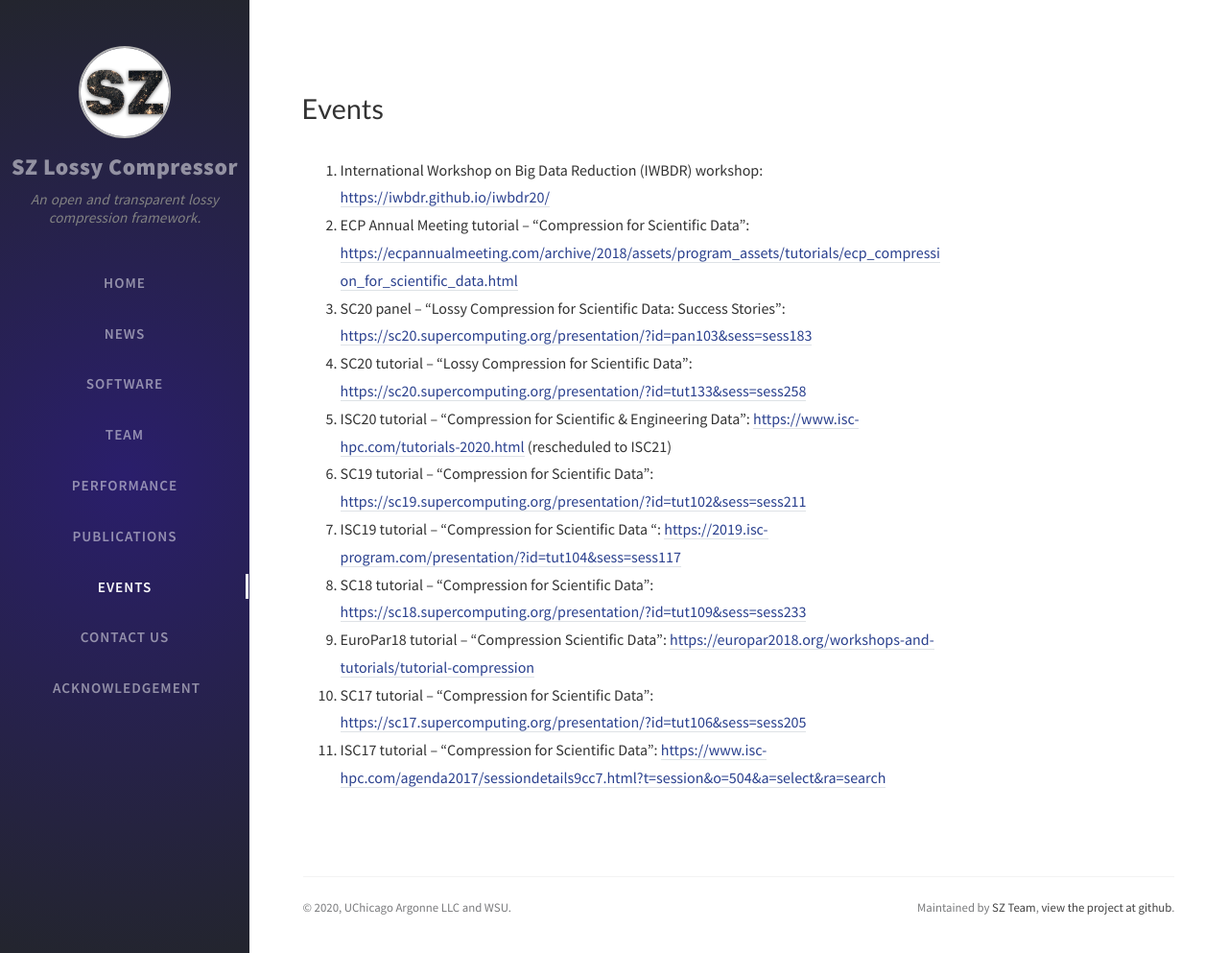
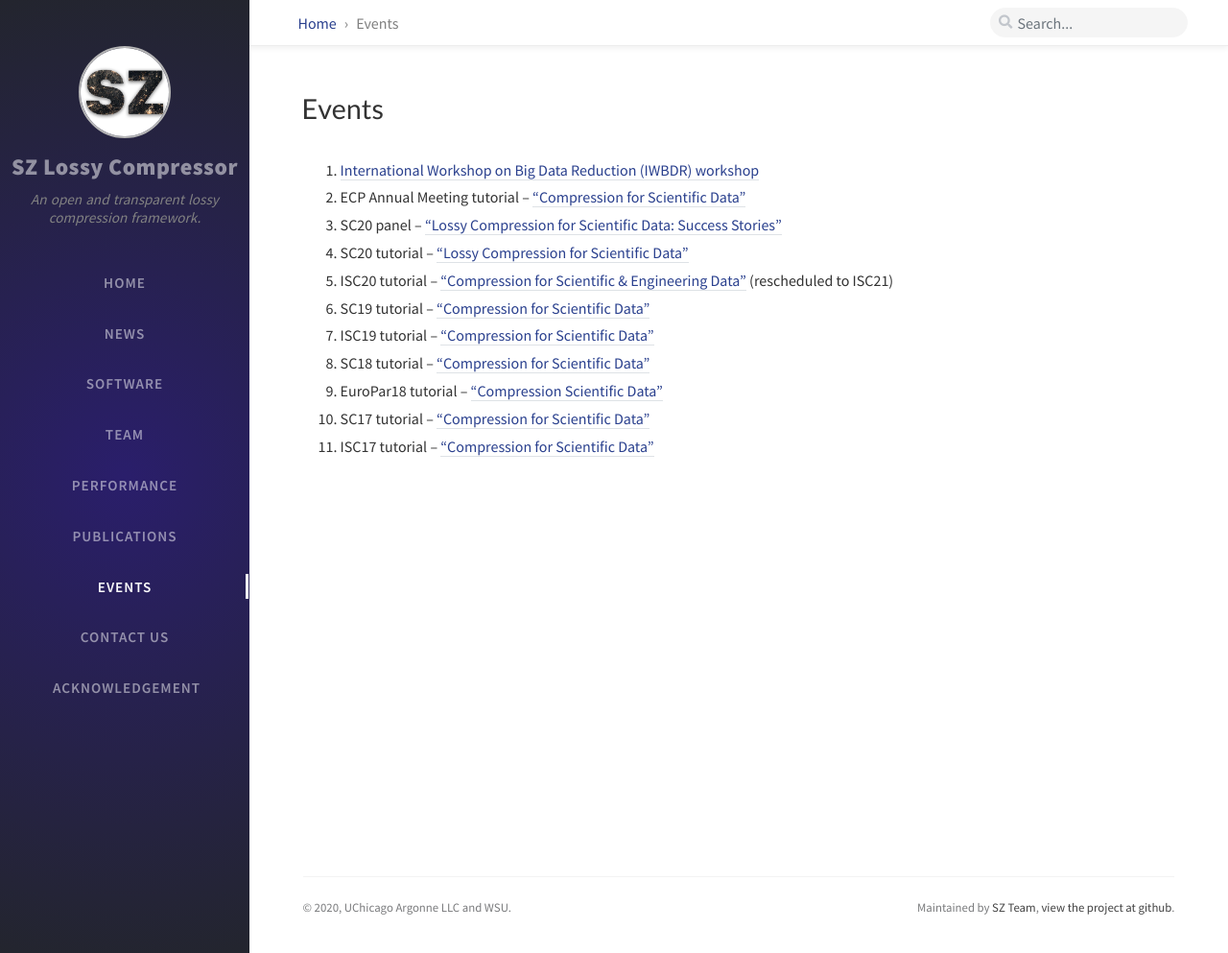
Before and after one commit to szcompressor/szcompressor.github.io, a Jekyll site: the page built from tabs/events.md, in a window 1280 px wide and 993 px high. Shown: the whole window at 96% size. Built offline with Jekyll 4.4.1, drawn with Linux system fonts in a browser that asks for light colours; nearby versions of some CDN libraries; comment, search, counter and statistics services are not loaded; some of the changed lines change nothing that is shown.

Commit message:
hide hyper links

```diff
--- a/tabs/events.md
+++ b/tabs/events.md
@@ -2,14 +2,14 @@
 title: Events
 ---
 
-1. International Workshop on Big Data Reduction (IWBDR) workshop: [https://iwbdr.github.io/iwbdr20/](https://iwbdr.github.io/iwbdr20/)
-1. ECP Annual Meeting tutorial – “Compression for Scientific Data”: [https://ecpannualmeeting.com/archive/2018/assets/program_assets/tutorials/ecp_compression_for_scientific_data.html](https://ecpannualmeeting.com/archive/2018/assets/program_assets/tutorials/ecp_compression_for_scientific_data.html)
-1. SC20 panel – “Lossy Compression for Scientific Data: Success Stories”: [https://sc20.supercomputing.org/presentation/?id=pan103&sess=sess183](https://sc20.supercomputing.org/presentation/?id=pan103&sess=sess183)
-1. SC20 tutorial – “Lossy Compression for Scientific Data”: [https://sc20.supercomputing.org/presentation/?id=tut133&sess=sess258](https://sc20.supercomputing.org/presentation/?id=tut133&sess=sess258)
-1. ISC20 tutorial – “Compression for Scientific & Engineering Data”: [https://www.isc-hpc.com/tutorials-2020.html](https://www.isc-hpc.com/tutorials-2020.html) (rescheduled to ISC21)
-1. SC19 tutorial – “Compression for Scientific Data”: [https://sc19.supercomputing.org/presentation/?id=tut102&sess=sess211](https://sc19.supercomputing.org/presentation/?id=tut102&sess=sess211)
-1. ISC19 tutorial – “Compression for Scientific Data “: [https://2019.isc-program.com/presentation/?id=tut104&sess=sess117](https://2019.isc-program.com/presentation/?id=tut104&sess=sess117)
-1. SC18 tutorial – “Compression for Scientific Data”: [https://sc18.supercomputing.org/presentation/?id=tut109&sess=sess233](https://sc18.supercomputing.org/presentation/?id=tut109&sess=sess233)
-1. EuroPar18 tutorial – “Compression Scientific Data”: [https://europar2018.org/workshops-and-tutorials/tutorial-compression](https://europar2018.org/workshops-and-tutorials/tutorial-compression)
-1. SC17 tutorial – “Compression for Scientific Data”: [https://sc17.supercomputing.org/presentation/?id=tut106&sess=sess205](https://sc17.supercomputing.org/presentation/?id=tut106&sess=sess205)
-1. ISC17 tutorial – “Compression for Scientific Data”: [https://www.isc-hpc.com/agenda2017/sessiondetails9cc7.html?t=session&o=504&a=select&ra=search](https://www.isc-hpc.com/agenda2017/sessiondetails9cc7.html?t=session&o=504&a=select&ra=search)
+1. [International Workshop on Big Data Reduction (IWBDR) workshop](https://iwbdr.github.io/iwbdr20/)
+1. ECP Annual Meeting tutorial – [“Compression for Scientific Data”](https://ecpannualmeeting.com/archive/2018/assets/program_assets/tutorials/ecp_compression_for_scientific_data.html)
+1. SC20 panel – [“Lossy Compression for Scientific Data: Success Stories”](https://sc20.supercomputing.org/presentation/?id=pan103&sess=sess183)
+1. SC20 tutorial – [“Lossy Compression for Scientific Data”](https://sc20.supercomputing.org/presentation/?id=tut133&sess=sess258)
+1. ISC20 tutorial – [“Compression for Scientific & Engineering Data”](https://www.isc-hpc.com/tutorials-2020.html) (rescheduled to ISC21)
+1. SC19 tutorial – [“Compression for Scientific Data”](https://sc19.supercomputing.org/presentation/?id=tut102&sess=sess211)
+1. ISC19 tutorial – [“Compression for Scientific Data”](https://2019.isc-program.com/presentation/?id=tut104&sess=sess117)
+1. SC18 tutorial – [“Compression for Scientific Data”](https://sc18.supercomputing.org/presentation/?id=tut109&sess=sess233)
+1. EuroPar18 tutorial – [“Compression Scientific Data”](https://europar2018.org/workshops-and-tutorials/tutorial-compression)
+1. SC17 tutorial – [“Compression for Scientific Data”](https://sc17.supercomputing.org/presentation/?id=tut106&sess=sess205)
+1. ISC17 tutorial – [“Compression for Scientific Data”](https://www.isc-hpc.com/agenda2017/sessiondetails9cc7.html?t=session&o=504&a=select&ra=search)
```
